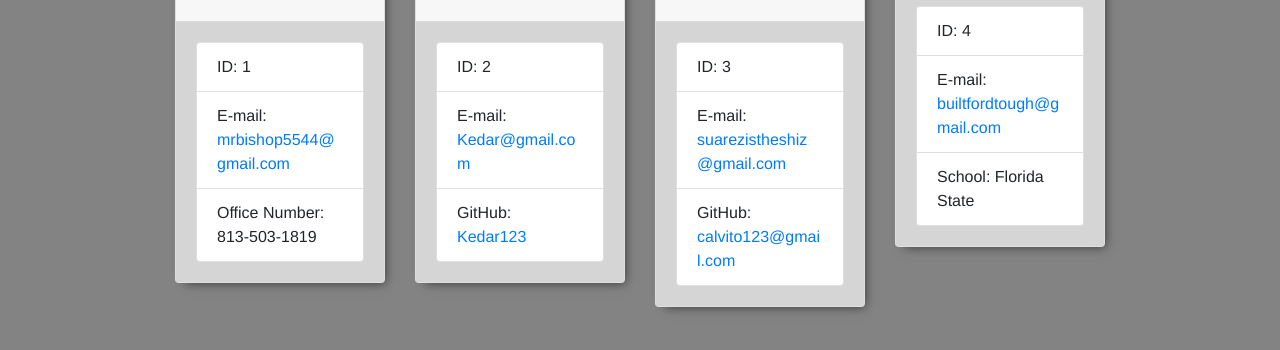
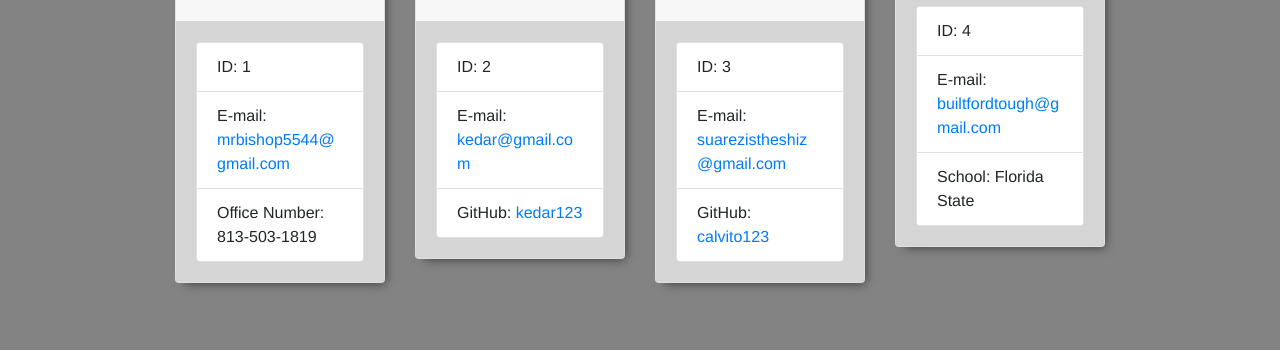
Before and after one commit to Theothermike5544/Team-Profile-Generator, a website: page dist/index.html in a window 1280 px wide. Shown: the part 340-690 px from the top of the page. Drawn offline with nearby package versions, Linux system fonts and the light colour scheme.

Commit message:
Finish README.md

```diff
--- a/dist/index.html
+++ b/dist/index.html
@@ -47,8 +47,8 @@
                     <div class="card-body">
                         <ul class="list-group">
                             <li class="list-group-item">ID: 2</li>
-                            <li class="list-group-item">E-mail: <a href="mailto:Kedar@gmail.com">Kedar@gmail.com</a></li>
-                            <li class="list-group-item">GitHub: <a href="https://github.com/Kedar123" target="_blank">Kedar123</a></li>
+                            <li class="list-group-item">E-mail: <a href="mailto:kedar@gmail.com">kedar@gmail.com</a></li>
+                            <li class="list-group-item">GitHub: <a href="https://github.com/kedar123" target="_blank">kedar123</a></li>
                         </ul>
                     </div>
                 </div>
@@ -64,7 +64,7 @@
                         <ul class="list-group">
                             <li class="list-group-item">ID: 3</li>
                             <li class="list-group-item">E-mail: <a href="mailto:suarezistheshiz@gmail.com">suarezistheshiz@gmail.com</a></li>
-                            <li class="list-group-item">GitHub: <a href="https://github.com/calvito123@gmail.com" target="_blank">calvito123@gmail.com</a></li>
+                            <li class="list-group-item">GitHub: <a href="https://github.com/calvito123" target="_blank">calvito123</a></li>
                         </ul>
                     </div>
                 </div>
```
Also changed, not shown: README.md.
